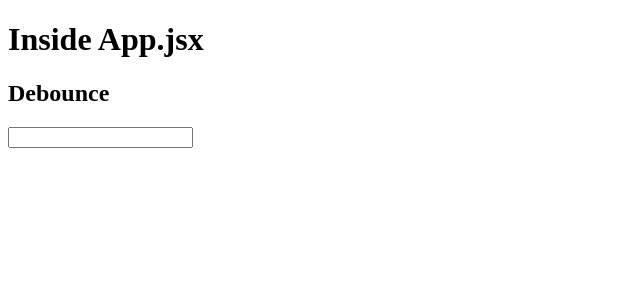
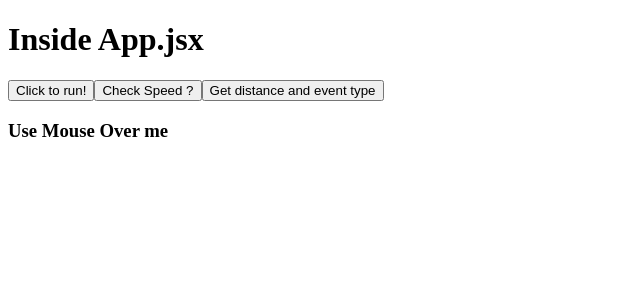
Before and after one commit to muazimmaqbool/Reactjs-with-Me, a React (Create React App) app: page / in a window 1280 px wide. Shown: the top 300 px of the page, without its empty margins (0-640 px from the left). Built offline with nearby package versions, Linux system fonts and the light colour scheme; no server answers.

Commit message:
Minor code changes

```diff
--- a/src/App.jsx
+++ b/src/App.jsx
@@ -59,7 +59,7 @@ function App() {
 
 
       {/*used to explain Events */}
-      {/* <Events />    */}
+      <Events />
 
       {/*used to explain conditionals on components*/}
       {/* <Conditionals/> */}
@@ -130,7 +130,7 @@ function App() {
 
       {/*used to explain debounce,code splitting and other things */}
       {/* <CodeSplitting/> */}
-      <Debounce/>
+      {/* <Debounce/> */}
 
 
     </>
--- a/src/Components/Com.jsx
+++ b/src/Components/Com.jsx
@@ -13,9 +13,7 @@ const Com = () => {
 //component 1
 function Car(){
     return(
-        <>
         <h2>I am your Car!</h2>
-        </>
     )
 }
 //component 2
--- a/src/Components/Events.jsx
+++ b/src/Components/Events.jsx
@@ -60,8 +60,8 @@ export default Events;
       function Football() {
         const shoot = (a, b) => {
           alert(b.type);
-          //'b' represents the React event that triggered the function,
-          //in this case the 'click' event
+          'b' represents the React event that triggered the function,
+          in this case the 'click' event
 
         }
 
--- a/src/Components/Jsxinfo.jsx
+++ b/src/Components/Jsxinfo.jsx
@@ -30,7 +30,7 @@ JSX info:
     >JSX coverts html tags in react elements
     >JSX allows us to write Html in react
     >JSX makes it easier to write and add html in react
-    >JSX is translated into regular J.S at runtim
+    >JSX is translated into regular J.S at runtime
 
  ->Expressions in JSX
     With JSX you can write expressions inside curly braces { }.
--- a/src/Components/Props.jsx
+++ b/src/Components/Props.jsx
@@ -13,8 +13,8 @@ const Props = () => {
 function Car(props) {
   return (
     <>
-      {/* <h3>I am a {props.brand}</h3> */}
-      {/*to access object values when object is pass in props*/}
+      {/* <h3>I am a {props.brand} Car</h3> */}
+      {/*to access object values when object is passed in props*/}
       <h3>
         I am a {props.brand.name} and i have {props.brand.topSpeed} of top speed!
       </h3>
@@ -27,7 +27,7 @@ const carName = "Ford"; //variable
 const carInfo = {
   name: "BMW",
   model: "Z-10RG",
-  topSpeed: "220KMPH",
+  topSpeed: "220/KMPH",
   mileage: "15KMPH",
   Price: "80L INR",
 };
@@ -37,7 +37,7 @@ function Garage() {
       <h3>Which car is in my Garage?</h3>
       {/* <Car brand="BMW"/> */}
       {/* <Car brand={carName}/> */} {/*passing variable */}
-      <Car brand={carInfo} /> {/*passing object */}
+      <Car brand={carInfo} />  {/*passing object */}
     </>
   );
 }
@@ -45,7 +45,6 @@ function Garage() {
 export default Props;
 
 /*
-also study from notebook
     >React Props:
         props stands for properties.
         Props are arguments passed into React components.
@@ -61,5 +60,5 @@ also study from notebook
                 }
     >Pass Data
         Props are also use to you pass data from one component to another, as parameters.
-        //see example above
+        see example above
 */
```
